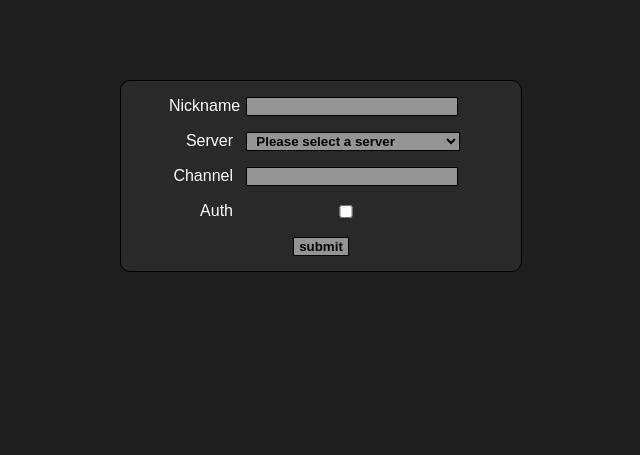
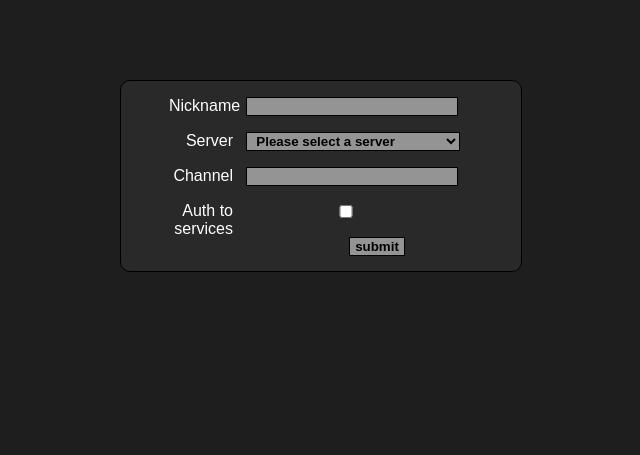
Before and after one commit to stwalkerster/webirc, a PHP site: page / in a window 1280 px wide. Shown: the part 38-493 px from the top of the page, without its empty margins (319-959 px from the left). Run offline with PHP 8.4, Linux system fonts and the light colour scheme.

Commit message:
change auth box label

```diff
--- a/index.php
+++ b/index.php
@@ -14,7 +14,7 @@
 			<p id="hostname" style="display:none"><label>Host</label><input name="host" type="text" /></p>
 			<p id="port" style="display:none"><label>Port</label><input name="port" type="text" /></p>
 			<p><label>Channel</label><input name="channel" type="text"/></p>
-			<p><label>Auth</label><input id="auth" name="auth" type="checkbox" onclick="authenticate()"/></p>
+			<p><label>Auth to services</label><input id="auth" name="auth" type="checkbox" onclick="authenticate()"/></p>
 			<p id="username" style="display:none"><label>Username</label><input name="user" type="text" onchange="validUsername()" /></p>
 			<p id="password" style="display:none"><label>Password</label><input name="password" type="text" onchange="validPassword()" /></p>
 			<input class="submit" type="submit" value="submit"/>
```
